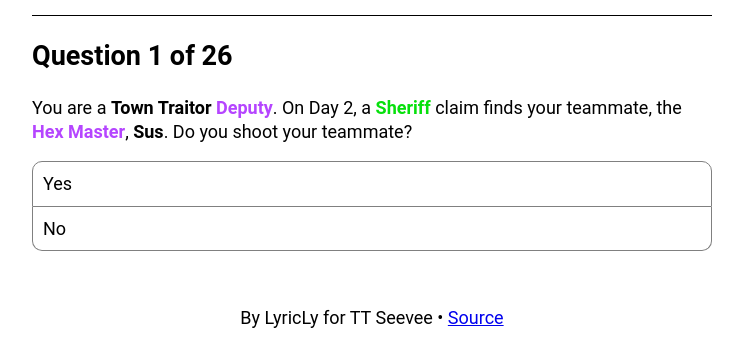
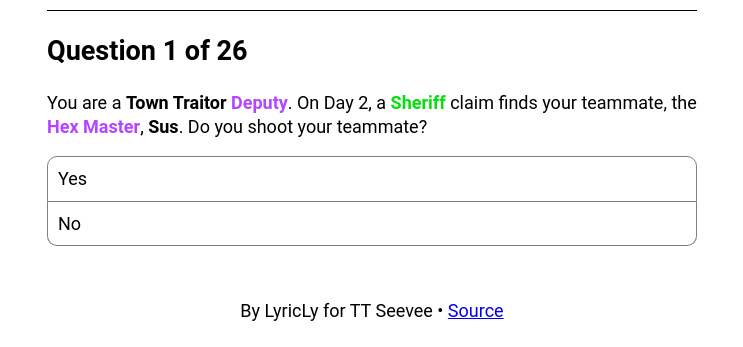
Before and after one commit to LyricLy/tt-test, a plain HTML site: page index.html in a window 1280 px wide. Shown: the part 453-800 px from the top of the page, without its empty margins (268-1011 px from the left). Drawn offline with nearby package versions, Linux system fonts and the light colour scheme.

Commit message:
Padding all around

```diff
--- a/index.html
+++ b/index.html
@@ -23,6 +23,6 @@
       <div id="quiz">
       </div>
     </div>
-    <footer><p>By LyricLy for TT Seevee &bull; <a href="https://github.com/LyricLy/tt-test">Source</a></p></footer>
+    <footer>By LyricLy for TT Seevee &bull; <a href="https://github.com/LyricLy/tt-test">Source</a></footer>
   </body>
 </html>
--- a/main.css
+++ b/main.css
@@ -8,11 +8,10 @@
 
 body {
     min-height: 100vh;
-    max-width: 680px;
+    max-width: 700px;
     margin: 0 auto;
     line-height: 1.3;
-    padding: 0px;
-    padding-top: 30px;
+    padding: 25px;
     font-family: Roboto, sans-serif;
     font-size: 18px;
     background: light-dark(#fff, #222);
```
